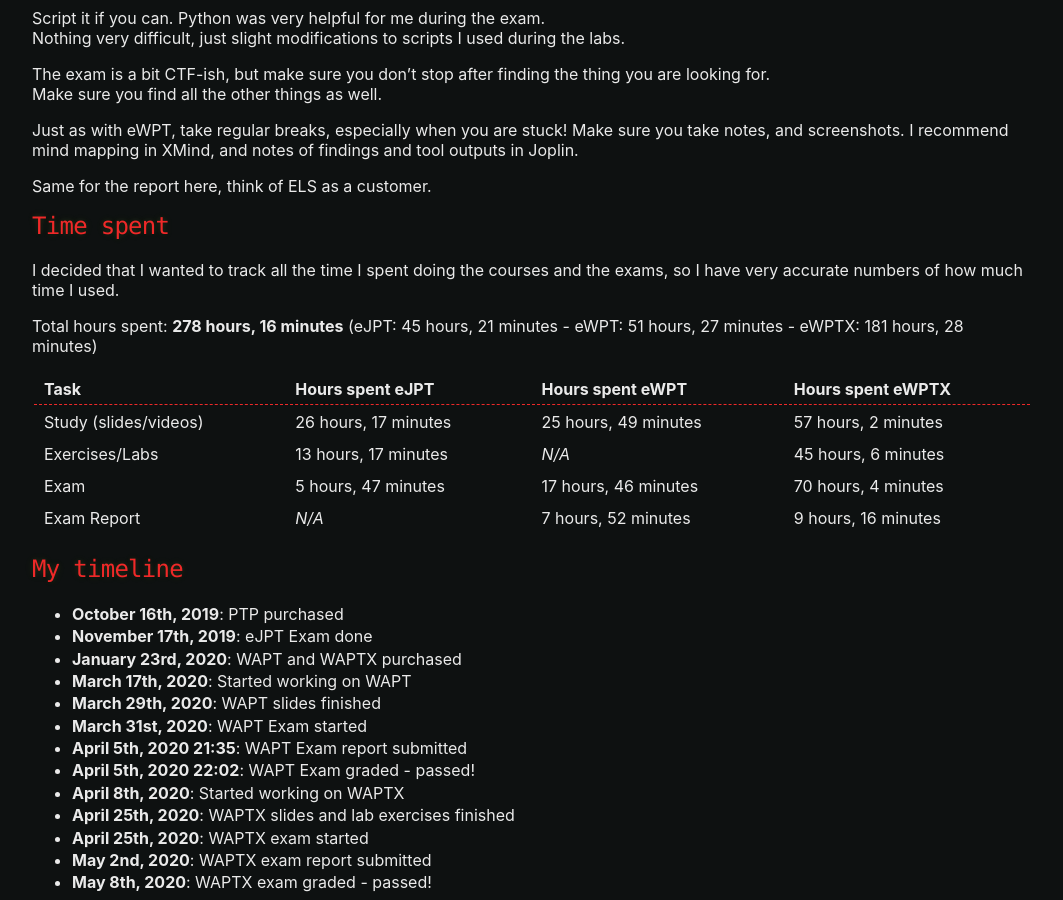
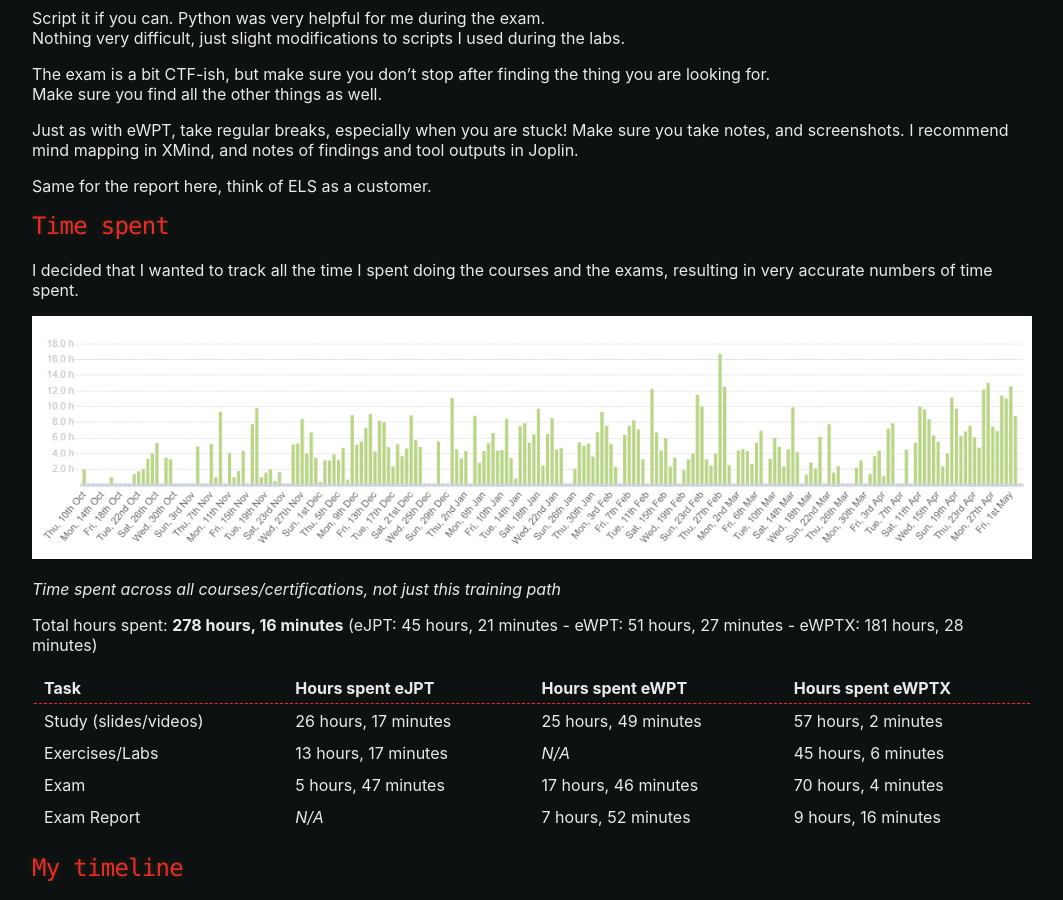
Before and after one commit to thomfre/thomfre.dev, a Jekyll site: the page built from _posts/2020-05-11-elearnsecurity-web-application-pentester.md, in a window 1280 px wide and 900 px high, scrolled down 4792 px. Shown: the whole window, without its empty margins (108-1171 px from the left). Built offline with Jekyll 4.4.1, drawn with Linux system fonts in a browser that asks for light colours.

Commit message:
More pictures

```diff
--- a/_posts/2020-05-11-elearnsecurity-web-application-pentester.md
+++ b/_posts/2020-05-11-elearnsecurity-web-application-pentester.md
@@ -143,10 +143,10 @@
 
 I don't think I could have done the exam without Burp Suite Professional. I probably could have, but it would have been a lot harder without it. So if you can, use Burp Pro!
 
-Script it if you can. Python was very helpful for me during the exam.\
+Script it if you can. Python was very helpful for me during the exam.<br>
 Nothing very difficult, just slight modifications to scripts I used during the labs.
 
-The exam is a bit CTF-ish, but make sure you don't stop after finding the thing you are looking for.\
+The exam is a bit CTF-ish, but make sure you don't stop after finding the thing you are looking for.<br>
 Make sure you find all the other things as well.
 
 Just as with eWPT, take regular breaks, especially when you are stuck! Make sure you take notes, and screenshots. I recommend mind mapping in XMind, and notes of findings and tool outputs in Joplin.
@@ -155,7 +155,11 @@
 
 ## Time spent
 
-I decided that I wanted to track all the time I spent doing the courses and the exams, so I have very accurate numbers of how much time I used.
+I decided that I wanted to track all the time I spent doing the courses and the exams, resulting in very accurate numbers of time spent.
+
+![](/assets/images/els/time-spent.png)
+
+_Time spent across all courses/certifications, not just this training path_
 
 Total hours spent: **278 hours, 16 minutes** (eJPT: 45 hours, 21 minutes - eWPT: 51 hours, 27 minutes - eWPTX: 181 hours, 28 minutes)
 
```
Also changed, not shown: assets/images/els/eWPTXv2.png, assets/images/els/time-spent.png (added), assets/images/els/webapp-path.png.
